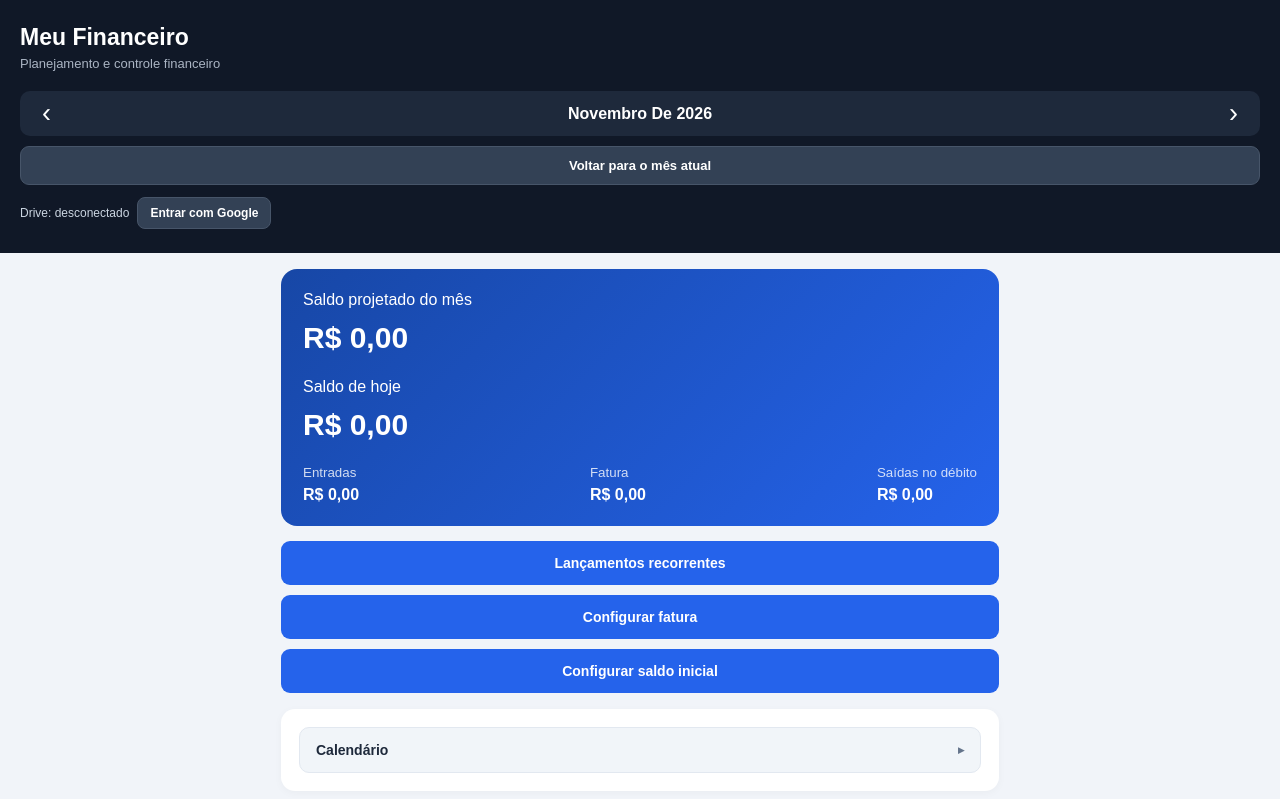
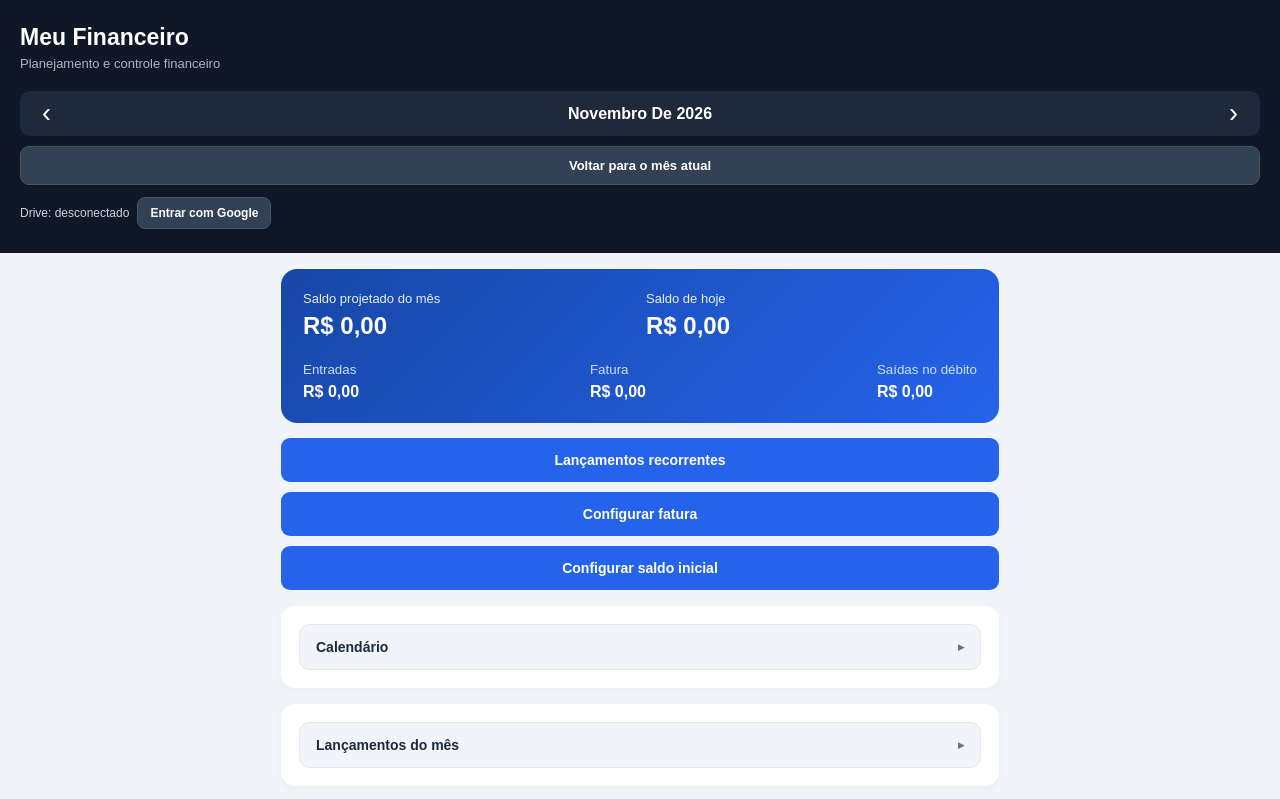
Before and after one commit to bRodBueno00/meu-financeiro, a plain HTML site: page index.html in a window 1280 px wide. Shown: the top 799 px of the page. Drawn offline with Linux system fonts and the light colour scheme.

Commit message:
Update style.css

```diff
--- a/style.css
+++ b/style.css
@@ -89,14 +89,30 @@ main {
     margin-bottom: 15px;
 }
 
-.balance-card > span {
+.balance-main {
+    display: flex;
+    justify-content: space-between;
+    gap: 12px;
+    flex-wrap: wrap;
+    margin-bottom: 22px;
+}
+
+.balance-main > div {
+    display: flex;
+    flex-direction: column;
+    gap: 6px;
+    flex: 1;
+    min-width: 0;
+}
+
+.balance-main > div > span {
     font-size: 13px;
     opacity: .9;
 }
 
-.balance-card h2 {
-    font-size: 30px;
-    margin: 12px 0 23px;
+.balance-main h2 {
+    font-size: 24px;
+    overflow-wrap: anywhere;
 }
 
 .balance-details {
```
